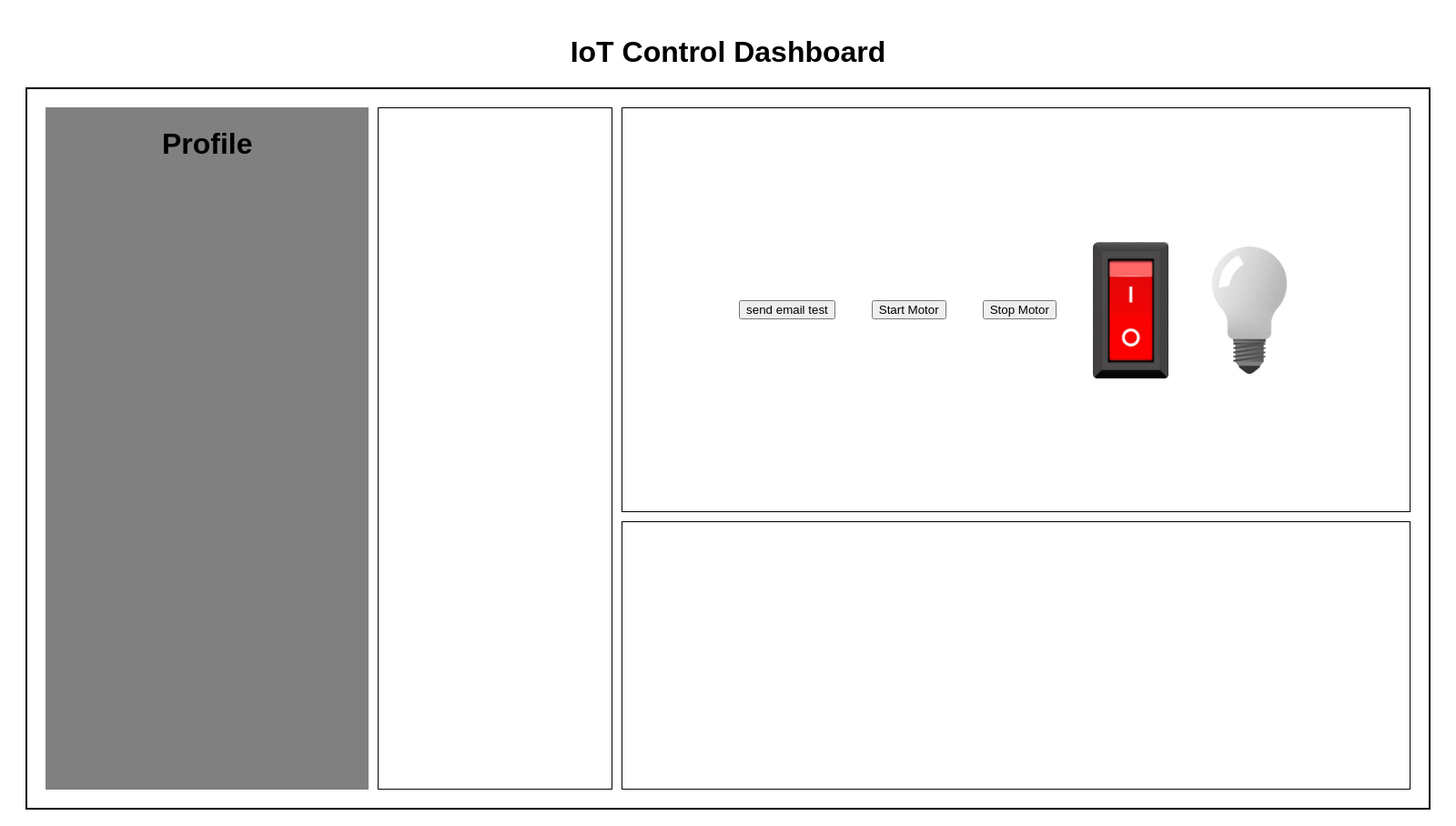
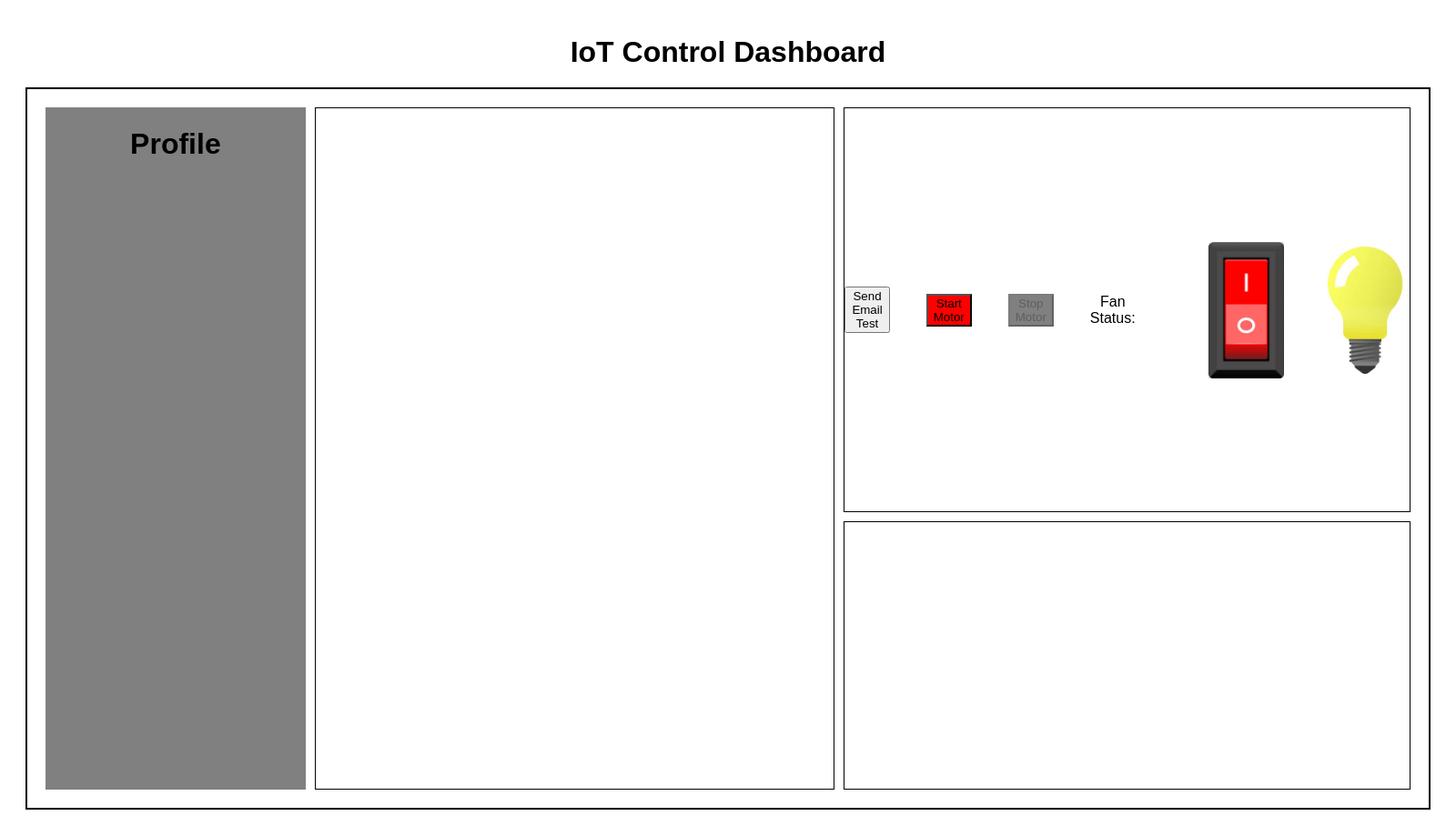
Before and after one commit to cr4zy30/IoT_FinalProject, a Flask app: page / in a window 1600 px wide. Shown: the whole page at 91% size. Run offline with Flask 3, Linux system fonts and the light colour scheme.

Commit message:
Update dashboard.html

```diff
--- a/templates/dashboard.html
+++ b/templates/dashboard.html
@@ -16,7 +16,7 @@
       }
       .dashboard {
         display: grid;
-        grid-template-columns: 1f 2fr 1fr;
+        grid-template-columns: 1fr 2fr 1fr;
         grid-template-rows: auto;
         gap: 10px;
         padding: 20px;
@@ -35,20 +35,18 @@
         border: 1px solid black;
       }
       .profile {
-        grid-column: 1 /2;
+        grid-column: 1 / 2;
         grid-row: 1 / 3;
         background-color: grey;
       }
       .sensors {
         border: 1px solid black;
-        /* width: 200px; */
         grid-column: 2 / 3;
         grid-row: 1 / 3;
       }
-
       .mobile {
         grid-column: 3 / 4;
-        grid-row: 2/3;
+        grid-row: 2 / 3;
         border: 1px solid black;
       }
     </style>
@@ -59,72 +57,73 @@
       <div class="profile">
         <h1>Profile</h1>
       </div>
-
       <div class="sensors"></div>
-
       <div class="mobile"></div>
-
       <div class="led">
-        <button class="btn-email">send email test</button>
+        <button class="btn-email">Send Email Test</button>
         <button id="btn-motor" class="btn-motor">Start Motor</button>
         <button id="btn-stop-motor" class="btn-stop-motor">Stop Motor</button>
-
-        <img
-          id="switch"
-          src="../static/images/switch_false.png"
-          height="150"
-          alt="Switch"
-        />
-        <img
-          id="light"
-          src="../static/images/light_false.png"
-          height="150"
-          alt="Light bulb"
-        />
+        <span>Fan Status: </span>
+        <span id="fan-status"></span>
+        <img id="switch" src="../static/images/switch_false.png" height="150" alt="Switch" />
+        <img id="light" src="../static/images/light_false.png" height="150" alt="Light bulb" />
       </div>
     </div>
-  </body>
-
     <script>
       $(document).ready(function () {
         let led_state;
+        let motor_status;
 
+        fetchStatus();
+        setInterval(fetchMotorStatus, 5000);
+
+        function fetchStatus() {
           fetch("/get_led_state")
             .then((response) => response.json())
             .then((data) => {
               led_state = data.led_state;
               setImages();
             })
-        .catch((e) => console.log("Error", e));
+            .catch((e) => console.log("Error fetching LED state:", e));
+          fetchMotorStatus();
+        }
+
+        function fetchMotorStatus() {
+          fetch("/get_motor_status")
+            .then((response) => response.json())
+            .then((data) => {
+              motor_status = data.motor_status;
+              updateMotorStatus();
+            })
+            .catch((e) => console.log("Error fetching Motor status:", e));
+        }
+
+        $("#btn-motor").click(function () {
+          fetch("/start_motor")
+            .then((response) => response.json())
+            .then((data) => {
+              motor_status = data.status;
+              updateMotorStatus();
+            })
+            .catch((e) => console.error("Error starting motor:", e));
+        });
+
+        $("#btn-stop-motor").click(function () {
+          fetch("/stop_motor")
+            .then((response) => response.json())
+            .then((data) => {
+              motor_status = data.status;
+              updateMotorStatus();
+            })
+            .catch((e) => console.error("Error stopping motor:", e));
+        });
 
         $("#switch").click(function () {
           fetch("/switch_led")
             .then((response) => response.json())
             .then((data) => {
               led_state = data.led_state;
-            console.log(data);
               setImages();
-          })
-          .catch((e) => console.error("Error:", e));
-      });
-
-      $(".btn-email").click(function () {
-        fetch("/send_email", { method: "POST" });
-      });
-
-      $("#btn-motor").click(function () {
-      fetch("/start_motor")
-        .then((response) => response.json())
-        .then((data) => {
-          console.log(data.status);
-        })
-        .catch((e) => console.error("Error:", e));
-    });
-    $("#btn-stop-motor").click(function () {
-    fetch("/stop_motor")
-      .then((response) => response.json())
-      .then((data) => {
-        console.log(data.status);
             })
             .catch((e) => console.error("Error:", e));
         });
@@ -133,6 +132,21 @@
           $("#switch").attr("src", `../static/images/switch_${led_state}.png`);
           $("#light").attr("src", `../static/images/light_${led_state}.png`);
         }
+
+        function updateMotorStatus() {
+          if (motor_status) {
+            $("#btn-motor").prop("disabled", true);
+            $("#btn-stop-motor").prop("disabled", false);
+            $("#btn-motor").css("background-color", "green");
+            $("#btn-stop-motor").css("background-color", "red");
+          } else {
+            $("#btn-motor").prop("disabled", false);
+            $("#btn-stop-motor").prop("disabled", true);
+            $("#btn-motor").css("background-color", "red");
+            $("#btn-stop-motor").css("background-color", "gray");
+          }
+        }
       });
     </script>
+  </body>
 </html>
```
Lines whose indentation alone changed are shown as unchanged.
